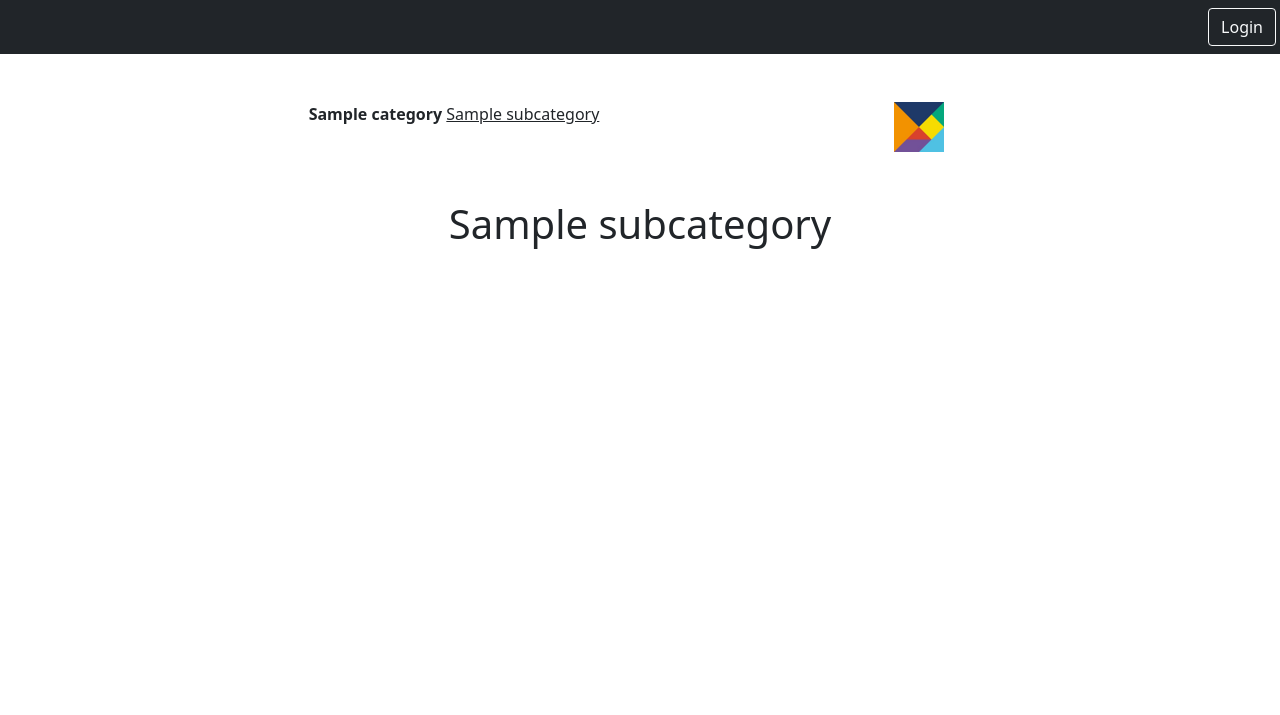
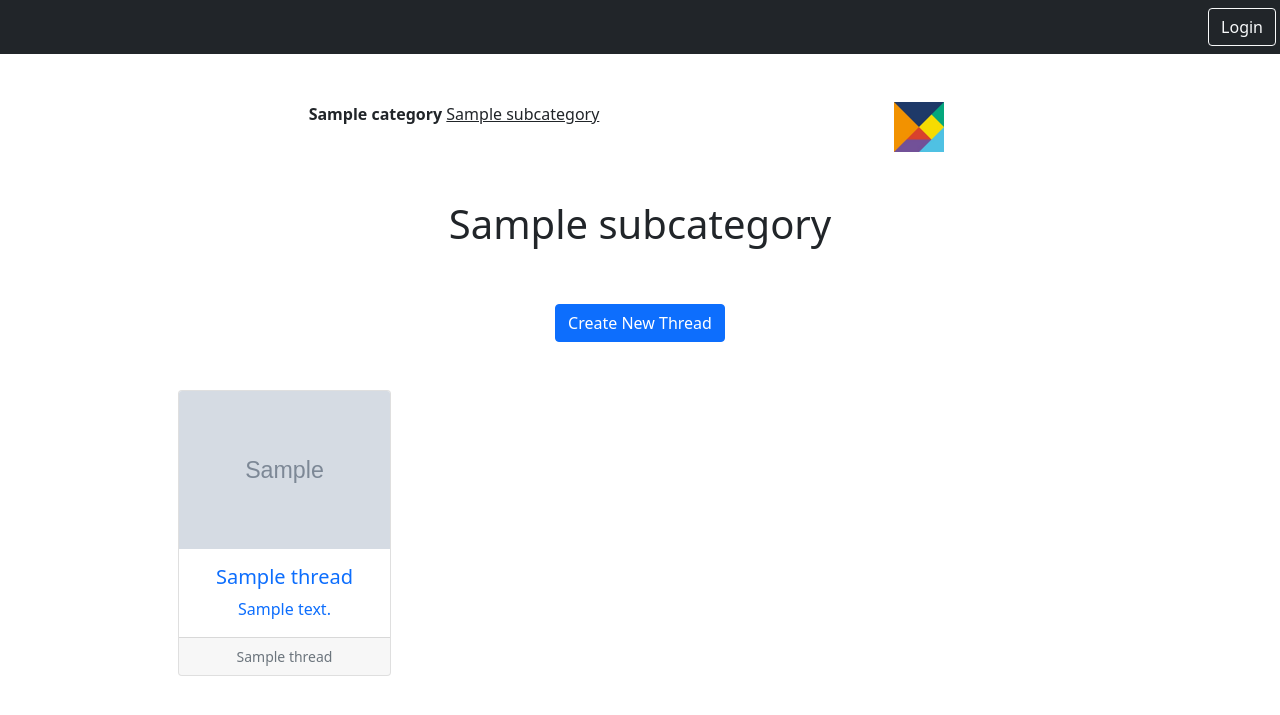
Before and after one commit to felipe0328/DaForum, a Django app: a page that uses apps/forum/templates/forum/subcategory_detail.html in a window 1280 px wide. Shown: the top 715 px of the page. Run offline with Django 4.2, Linux system fonts and the light colour scheme; tables that the repository leaves empty hold one stand-in row (values such as "Sample post"); grey boxes marked "Sample" are stand-in pictures.

Commit message:
adding views for all pages

```diff
--- a/apps/forum/models.py
+++ b/apps/forum/models.py
@@ -15,16 +15,16 @@ class Subcategory(models.Model):
         return f"{self.category}/{self.name}"
 
 class Thread(models.Model):
-    subcategory = models.ForeignKey(Subcategory, on_delete=models.CASCADE)
+    subcategory = models.ForeignKey(Subcategory, on_delete=models.CASCADE, related_name='thread', verbose_name='subcategory')
     subject = models.CharField(max_length=200)
     name = models.CharField(max_length=200)
     email = models.EmailField(max_length=254)
     message = models.TextField()
-    image = models.ImageField(upload_to="uploads/", height_field=None, width_field=None, max_length=100)
+    image = models.ImageField(upload_to="static/uploads", height_field=None, width_field=None, max_length=100, null=True, blank=True)
     created = models.DateTimeField(auto_now_add=True)
 
 class ThreadResponse(models.Model):
-    thread = models.ForeignKey(Thread, on_delete=models.CASCADE)
+    thread = models.ForeignKey(Thread, on_delete=models.CASCADE, related_name='response', verbose_name='thread')
     user = models.CharField(max_length=200)
     response = models.TextField()
     created = models.DateTimeField(auto_now_add=True)
--- a/apps/forum/templates/forum/subcategory_detail.html
+++ b/apps/forum/templates/forum/subcategory_detail.html
@@ -18,7 +18,7 @@
         </div>
 
         <div class="col-md-4 col-md-2">
-            <img src="{% static "images/DA.jpeg" %}" alt="DataArt Forum" width="50"/>
+            <a href="{% url 'dashboard' %}"><img src="{% static "images/DA.jpeg" %}" alt="DataArt Forum" width="50"/></a>
         </div>
 
     </div>
@@ -26,6 +26,31 @@
     <div class="row m-5">
         <div class="col">
             <h1>{{subcategory.name}}</h1>
+
+            <a href="{% url 'forum.createThread' name=subcategory.name %}" class="btn btn-primary my-5">Create New Thread</a>
+
+            <div class="container">
+                <div class="row row-cols-1 row-cols-md-4 g-4">
+                    {% for thread in subcategory.thread.all %}
+                    <a href="{% url 'forum.threadView' name=subcategory.name pk=thread.pk %}" style="text-decoration: none;">
+                    <div class="col">
+                      <div class="card h-100">
+                        {% if thread.image %}
+                        <img src="{% static thread.image %}" class="card-img-top">
+                        {% endif %}
+                        <div class="card-body">
+                          <h5 class="card-title">{{thread.subject}}</h5>
+                          <p class="card-text">{{thread.message|truncatechars:50}}</p>
+                        </div>
+                        <div class="card-footer">
+                          <small class="text-muted">{{thread.name}}</small>
+                        </div>
+                      </div>
+                    </div>
+                    </a>
+                    {% endfor %}
+                </div>
+            </div>
         </div>
     </div>
 </div>
--- a/apps/forum/urls.py
+++ b/apps/forum/urls.py
@@ -3,4 +3,7 @@ from . import views
 
 urlpatterns = [
     path('<str:name>', views.SubcategoryView, name='forum.subcategory'),
+    path('<str:name>/new', views.ThreadCreateView.as_view(),name='forum.createThread'),
+    path('<str:name>/thread/<int:pk>', views.ThreadView, name='forum.threadView'),
+    path('<str:name>/thread/<int:pk>/new', views.ThreadResponseCreateView.as_view(),name='forum.createThreadResponse'),
 ]
--- a/apps/forum/views.py
+++ b/apps/forum/views.py
@@ -1,6 +1,12 @@
+from django.forms.models import BaseModelForm
+from django.http import HttpResponse
 from django.shortcuts import render
+from django.views.generic import CreateView
+from django.urls import reverse_lazy
+from django.http.response import HttpResponseRedirect
 
-from .models import Subcategory, Category
+from .models import Subcategory, Category, Thread, ThreadResponse
+from .forms import ThreadForm, ThreadResponseForm
 
 
 def SubcategoryView(request, name:str):
@@ -9,7 +15,52 @@ def SubcategoryView(request, name:str):
 
     context = {
         "categories": categories,
-        "subcategory":subcategory
+        "subcategory": subcategory,
     }
 
     return render(request, "forum/subcategory_detail.html",context)
+
+def ThreadView(request, name:str, pk:int):
+    categories = Category.objects.all()
+    subcategory = Subcategory.objects.get(name=name)
+    thread = Thread.objects.get(pk=pk)
+
+    context = {
+        "categories": categories,
+        "subcategory": subcategory,
+        "thread": thread,
+    }
+
+    return render(request, "forum/thread_detail.html",context)
+
+class ThreadCreateView(CreateView):
+    model=Thread
+    form_class = ThreadForm
+
+    def form_valid(self, form: BaseModelForm) -> HttpResponse:
+        subcategory_name = self.kwargs['name']
+
+        self.object = form.save(commit=False)
+        self.object.subcategory = Subcategory.objects.get(name=subcategory_name)
+        self.object.save()
+
+        return HttpResponseRedirect(self.get_success_url())
+
+    def get_success_url(self):
+         return reverse_lazy('forum.subcategory', kwargs={'name': self.kwargs['name']})
+
+class ThreadResponseCreateView(CreateView):
+    model= ThreadResponse
+    form_class = ThreadResponseForm
+
+    def form_valid(self, form: BaseModelForm) -> HttpResponse:
+        thread_pk = self.kwargs['pk']
+
+        self.object = form.save(commit=False)
+        self.object.thread = Thread.objects.get(pk=thread_pk)
+        self.object.save()
+
+        return HttpResponseRedirect(self.get_success_url())
+
+    def get_success_url(self):
+         return reverse_lazy('forum.threadView', kwargs={'name': self.kwargs['name'], 'pk': self.kwargs['pk']})
```
Also changed, not shown: apps/forum/forms.py (added, +13 -0 lines), apps/forum/templates/forum/thread_detail.html (added, +58 -0 lines), apps/forum/templates/forum/thread_form.html (added, +12 -0 lines), apps/forum/templates/forum/threadresponse_form.html (added, +12 -0 lines), apps/forum/migrations/0005_alter_thread_image.py (added), apps/forum/migrations/0006_alter_thread_subcategory.py (added), apps/forum/migrations/0007_alter_thread_image_alter_thread_subcategory.py (added), static/uploads/77C28ECC-CD12-4A15-8428-06610D30316A_1_105_c.jpeg (added), uploads/77C28ECC-CD12-4A15-8428-06610D30316A_1_105_c.jpeg (added).
